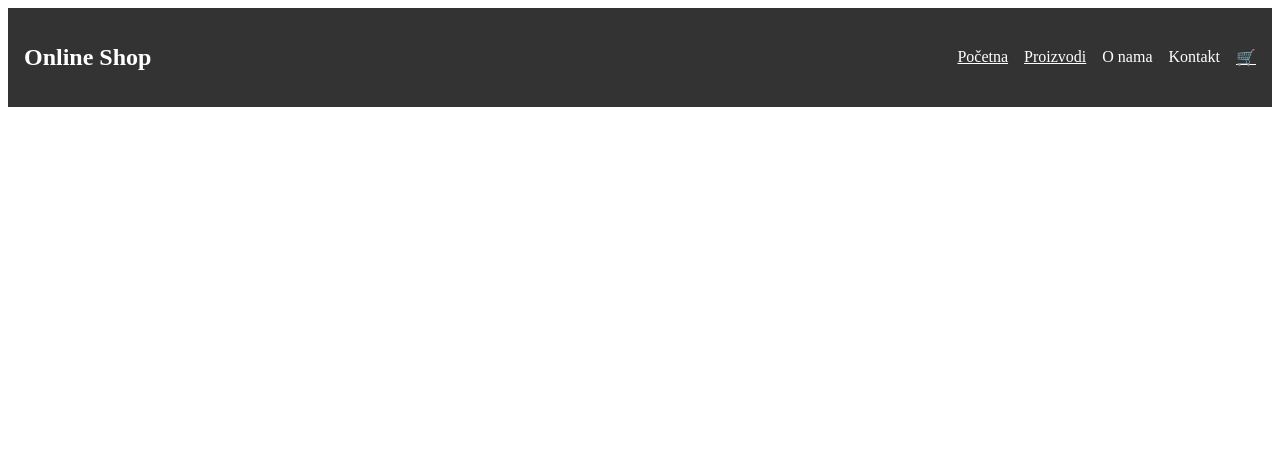
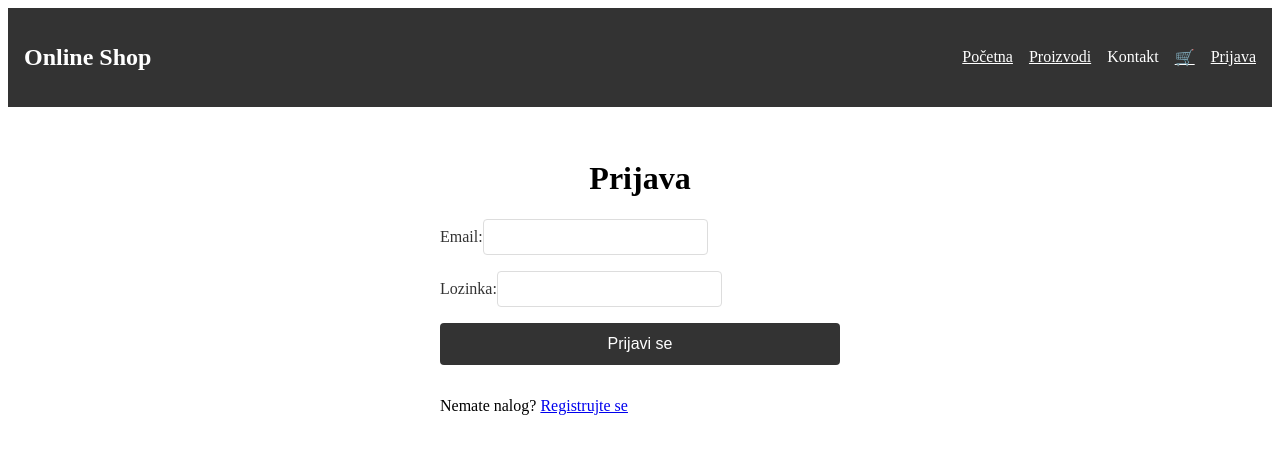
Before and after one commit to Remzo00/online_shop_frontend, a React (Vite) app: page /login in a window 1280 px wide. Shown: the top 454 px of the page. Built offline with nearby package versions, Linux system fonts and the light colour scheme.

Commit message:
add register and login pages

```diff
--- a/src/App.jsx
+++ b/src/App.jsx
@@ -4,6 +4,8 @@ import { Routes, Route } from 'react-router-dom'
 import { Home } from './pages/Home'
 import { Products } from './pages/Products'
 import { CartPage } from './pages/CartPage'
+import Login  from './pages/Login'
+import Register from './pages/Register'
 function App() {
   return (
     <>
@@ -12,6 +14,8 @@ function App() {
         <Route path="/" element={<Home />} />
         <Route path="/products" element={<Products />} />
         <Route path="/cart" element={<CartPage />} />
+        <Route path="/login" element={<Login />} />
+        <Route path="/register" element={<Register />} />
       </Routes>
     </>
   )
--- a/src/components/Navbar/index.jsx
+++ b/src/components/Navbar/index.jsx
@@ -7,11 +7,11 @@ export function Navbar() {
     <Nav>
         <Logo>Online Shop</Logo>
         <Menu>
-        <MenuItem><Link to="/" style={{ color: 'white' }}>Početna</Link></MenuItem>
-        <MenuItem><Link to="/products" style={{ color: 'white' }}>Proizvodi</Link></MenuItem>
-            <MenuItem>O nama</MenuItem>
+            <MenuItem><Link to="/" style={{ color: 'white' }}>Početna</Link></MenuItem>
+            <MenuItem><Link to="/products" style={{ color: 'white' }}>Proizvodi</Link></MenuItem>
             <MenuItem>Kontakt</MenuItem>
             <MenuItem><Link to="/cart" style={{ color: 'white' }}>🛒</Link></MenuItem>
+            <MenuItem><Link to="/login" style={{ color: 'white' }}>Prijava</Link></MenuItem>
         </Menu>
     </Nav>
     )
--- /dev/null
+++ b/src/pages/Login/index.jsx
@@ -0,0 +1,33 @@
+import { useState } from "react";
+import { LoginContainer, Form, Label, Input, Button } from "./index.styled";
+export default function Login() {
+    const [form, setForm] = useState({ email: '', password: '' });
+
+    const handleChange = (e) => {
+      const { name, value } = e.target;
+      setForm({ ...form, [name]: value });
+    };
+
+    const handleSubmit = (e) => {
+      e.preventDefault();
+      console.log('Prijava:', form);
+    };
+
+    return(
+        <LoginContainer>
+      <h1>Prijava</h1>
+      <Form onSubmit={handleSubmit}>
+        <div>
+          <Label>Email:</Label>
+          <Input type="email" name="email" value={form.email} onChange={handleChange} required />
+        </div>
+        <div>
+          <Label>Lozinka:</Label>
+          <Input type="password" name="password" value={form.password} onChange={handleChange} required />
+        </div>
+        <Button type="submit">Prijavi se</Button>
+        <p>Nemate nalog? <a href="/register">Registrujte se</a></p>
+      </Form>
+    </LoginContainer>
+    )
+}
--- /dev/null
+++ b/src/pages/Login/index.styled.js
@@ -0,0 +1,42 @@
+import styled from "styled-components";
+
+export const LoginContainer = styled.div`
+  display: flex;
+  flex-direction: column;
+  align-items: center;
+  padding: 2rem;
+`;
+
+export const Form = styled.form`
+  display: flex;
+  flex-direction: column;
+  width: 100%;
+  max-width: 400px;
+  gap: 1rem;
+`;
+
+export const Label = styled.label`
+  font-size: 1rem;
+  color: #333;
+`;
+
+export const Input = styled.input`
+  padding: 0.5rem;
+  font-size: 1rem;
+  border: 1px solid #ddd;
+  border-radius: 4px;
+`;
+
+export const Button = styled.button`
+  padding: 0.75rem;
+  font-size: 1rem;
+  color: #fff;
+  background-color: #333;
+  border: none;
+  border-radius: 4px;
+  cursor: pointer;
+
+  &:hover {
+    background-color: #555;
+  }
+`;
--- /dev/null
+++ b/src/pages/Register/index.jsx
@@ -0,0 +1,36 @@
+import { useState } from 'react';
+import { RegisterContainer, Form, Label, Input, Button } from './index.styled';
+export default function Register() {
+    const [form, setForm] = useState({ username: '', email: '', password: '' });
+
+  const handleChange = (e) => {
+    const { name, value } = e.target;
+    setForm({ ...form, [name]: value });
+  };
+
+  const handleSubmit = (e) => {
+    e.preventDefault();
+    console.log('Registracija:', form);
+  };
+
+    return(
+        <RegisterContainer>
+      <h1>Registracija</h1>
+      <Form onSubmit={handleSubmit}>
+        <div>
+          <Label>Korisničko ime:</Label>
+          <Input type="text" name="username" value={form.username} onChange={handleChange} required />
+        </div>
+        <div>
+          <Label>Email:</Label>
+          <Input type="email" name="email" value={form.email} onChange={handleChange} required />
+        </div>
+        <div>
+          <Label>Lozinka:</Label>
+          <Input type="password" name="password" value={form.password} onChange={handleChange} required />
+        </div>
+        <Button type="submit">Registruj se</Button>
+      </Form>
+    </RegisterContainer>
+    )
+}
--- /dev/null
+++ b/src/pages/Register/index.styled.js
@@ -0,0 +1,42 @@
+import styled from "styled-components";
+
+export const RegisterContainer = styled.div`
+  display: flex;
+  flex-direction: column;
+  align-items: center;
+  padding: 2rem;
+`;
+
+export const Form = styled.form`
+  display: flex;
+  flex-direction: column;
+  width: 100%;
+  max-width: 400px;
+  gap: 1rem;
+`;
+
+export const Label = styled.label`
+  font-size: 1rem;
+  color: #333;
+`;
+
+export const Input = styled.input`
+  padding: 0.5rem;
+  font-size: 1rem;
+  border: 1px solid #ddd;
+  border-radius: 4px;
+`;
+
+export const Button = styled.button`
+  padding: 0.75rem;
+  font-size: 1rem;
+  color: #fff;
+  background-color: #333;
+  border: none;
+  border-radius: 4px;
+  cursor: pointer;
+
+  &:hover {
+    background-color: #555;
+  }
+`;
```
